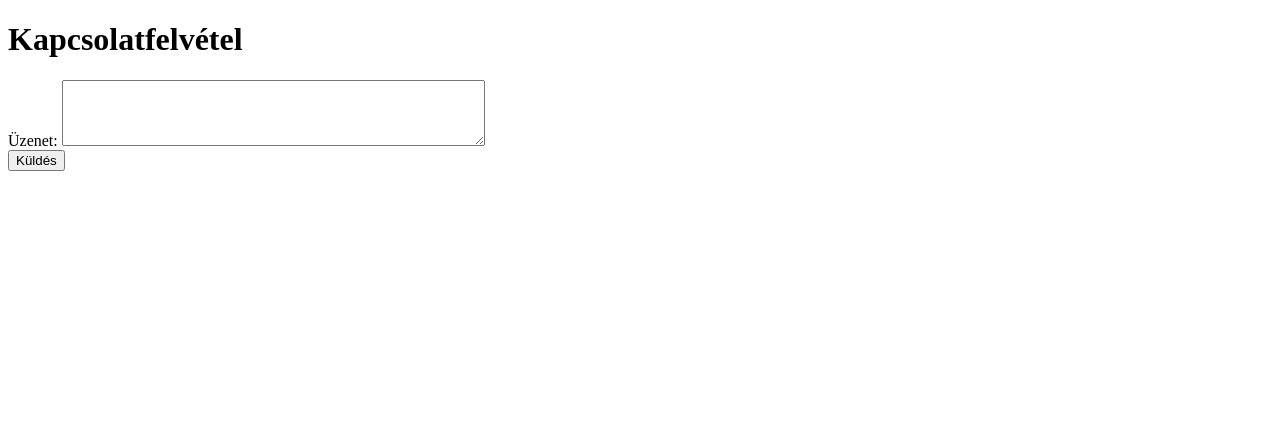
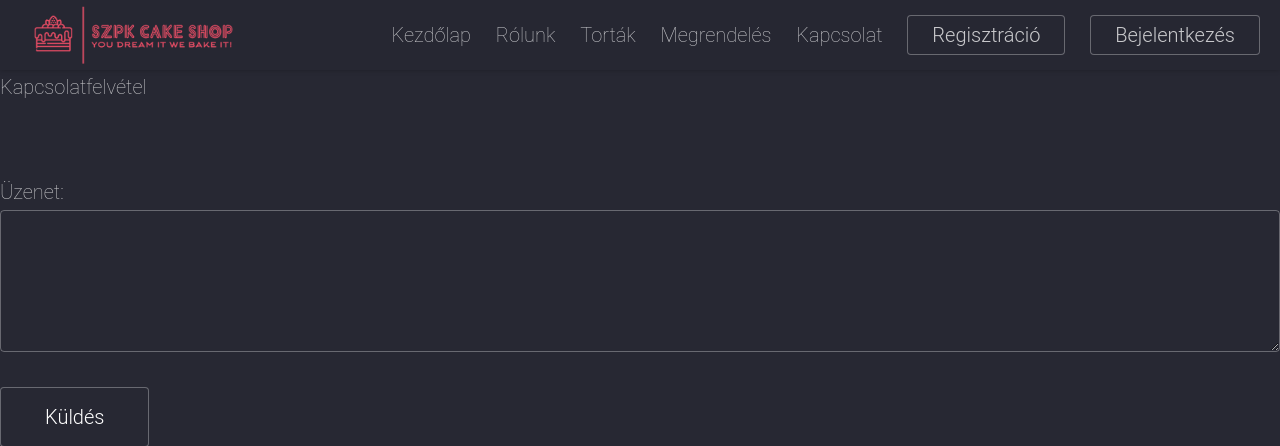
Before and after one commit to petekrisz/TeamW_01, a PHP site: page /kapcsoaltfeldolgozas.php in a window 1280 px wide. Shown: the top 446 px of the page. Run offline with PHP 8.4, Linux system fonts and the light colour scheme.

Commit message:
Add files via upload

```diff
--- a/kapcsoaltfeldolgozas.php
+++ b/kapcsoaltfeldolgozas.php
@@ -1,7 +1,7 @@
 <?php
 if ($_SERVER["REQUEST_METHOD"] == "POST") {
     $uzenet = $_POST["uzenet"];
-    $cel_email = "szabopatrik0411@gmail.com"; // Ide írd be az e-mail címet
+    $cel_email = "szabopatrik0411@gmail.com"; // Cél e-amil
 
     // Elküldés
     mail($cel_email, "Kapcsolatfelvétel", $uzenet);
@@ -12,9 +12,28 @@ if ($_SERVER["REQUEST_METHOD"] == "POST") {
 <html>
 <head>
     <title>Kapcsolatfelvétel</title>
+    <link rel="stylesheet" href="assets/css/styles.css">
 </head>
 <body>
+<header id="header" class="conatiner-fluid">
+        <h1><a href="index.html"><img src="images/SZPK_logo.webp" alt="SZPK"></a></h1>
+        <nav>
+            <ul>
+                <li><a href="index.html">Kezdőlap</a></li>
+                <li><a href="rólunk.html">Rólunk</a></li>
+                <li><a href="Torták.html">Torták</a></li>
+                <li><a href="feldolgozas.php">Megrendelés</a></li>
+                <li><a href="kapcsoaltfeldolgozas.php">Kapcsolat</a></li>
+                <li><a href="index.php" class="button">Regisztráció</a></li>
+                <li><a href="bejelentkezés.php" class="button">Bejelentkezés</a></li>
+            </ul>
+        </nav>
+    </header>
+    <br>
+    <br>
     <h1>Kapcsolatfelvétel</h1>
+    <br>
+    <br>
     <form method="post" action="kapcsolatfeldolgozas.php">
         Üzenet: <textarea name="uzenet" rows="4" cols="50"></textarea><br>
         <input type="submit" value="Küldés">
```
Also changed, not shown: bejelentkezes.php (+38 -14 lines).
